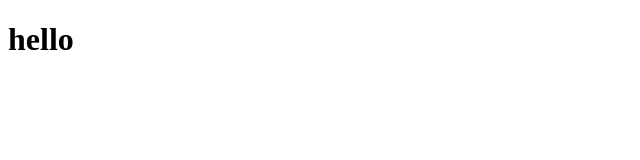
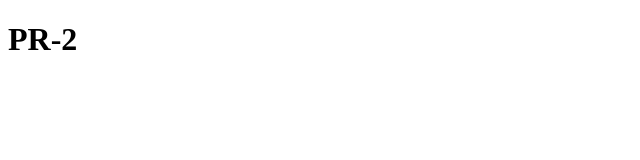
Before and after one commit to Moddev33/Moddev33.github.io, a plain HTML site: page index.html in a window 1280 px wide. Shown: the full height of the page, 0-640 px from the left. Drawn offline with Linux system fonts and the light colour scheme.

Commit message:
Update index.html

```diff
--- a/index.html
+++ b/index.html
@@ -6,6 +6,6 @@
     <title>VersionCheck</title>
 </head>
 <body>
-    <h1>hello</h1>
+    <h1>PR-2</h1>
 </body>
 </html>
```
